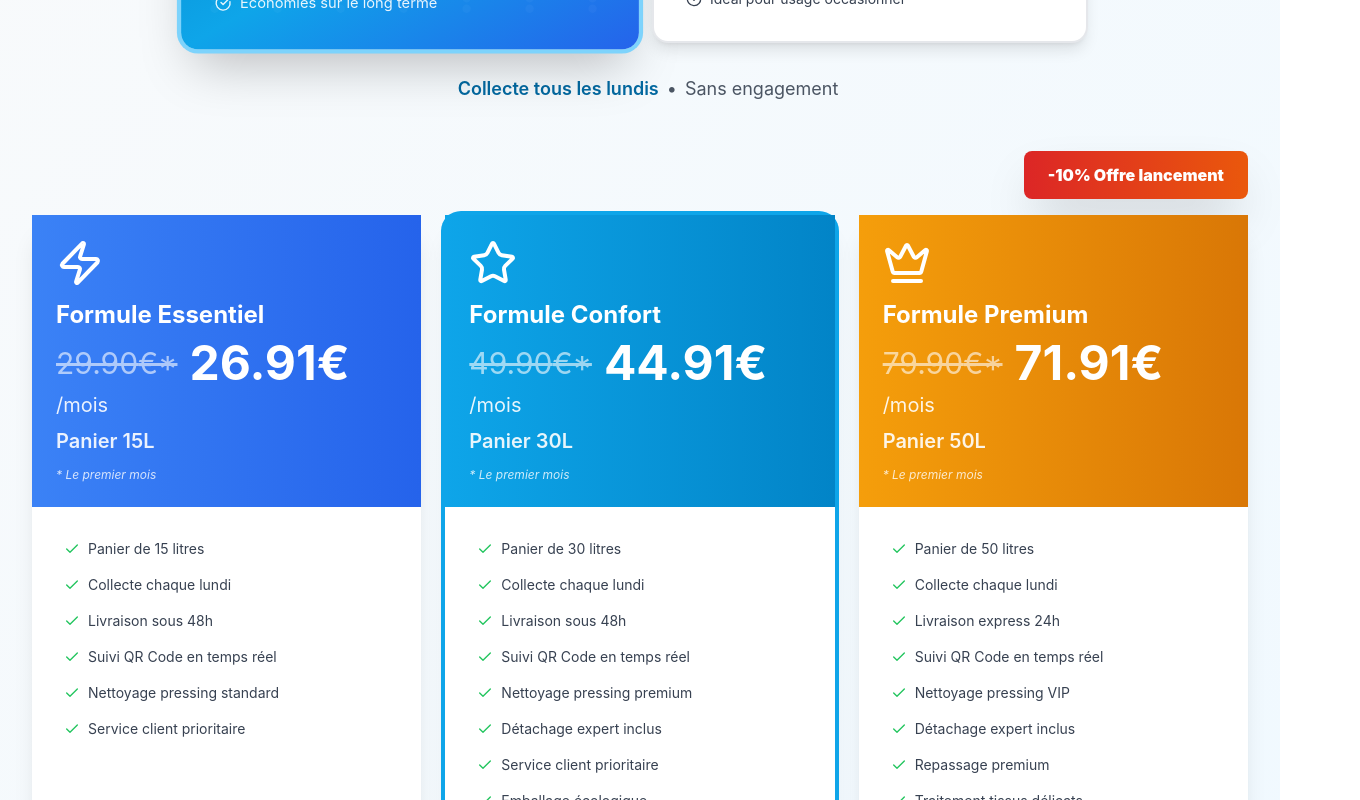
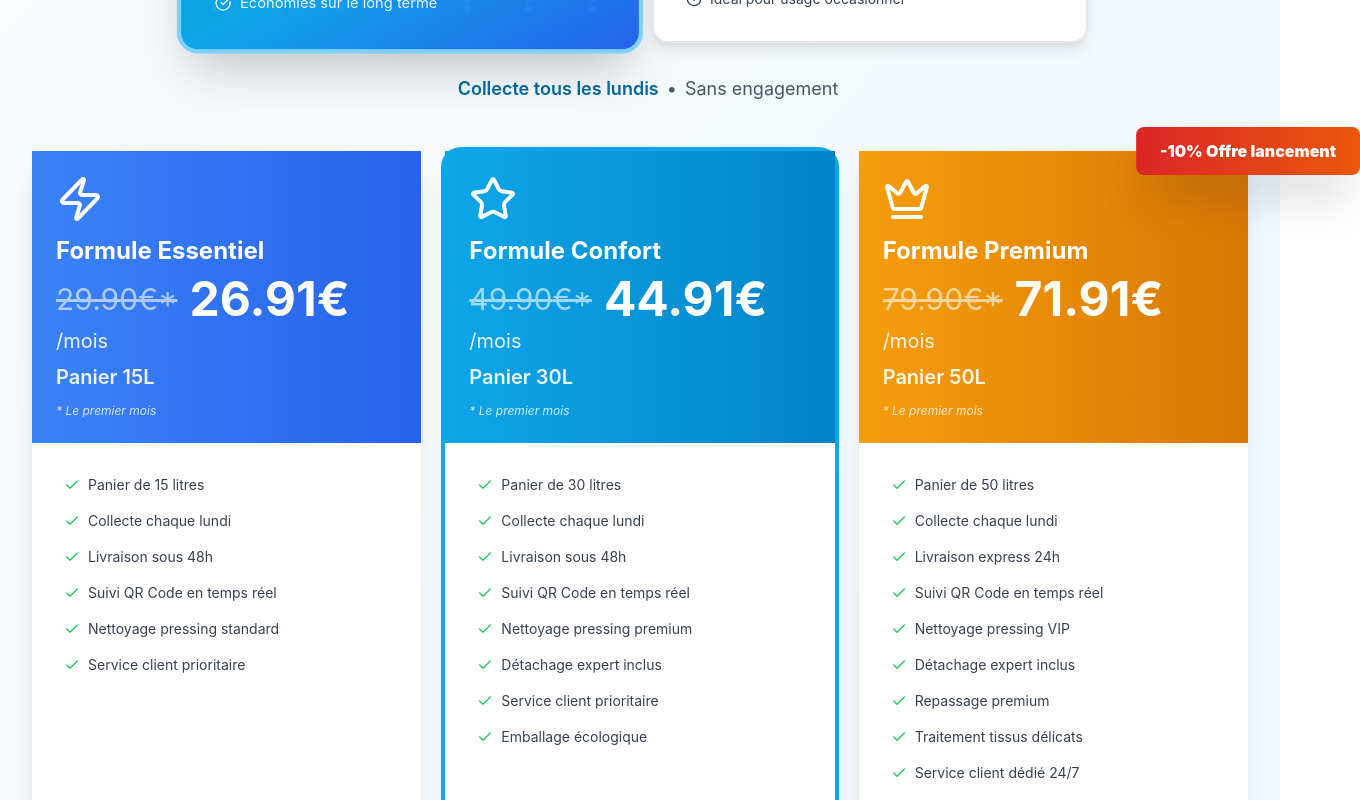
Before and after one commit to zekitml61-maker/sanane, a Next.js app: page / in a window 1280 px wide. Shown: the part 4140-4940 px from the top of the page, 1360 px wide, since content can reach past the window. Built offline with nearby package versions, Linux system fonts and the light colour scheme.

Commit message:
UX: Badge offre a cheval sur bord droit grille
- Position: absolute -top-6 right-0
- translate-x-1/2: moitie dehors, moitie dedans
- z-30 pour etre au-dessus
- Badge rouge/orange avec K2000
- A cheval sur le bord de la grille
- Effet tape-a-l'oeil maximal

```diff
--- a/components/PricingToggle.tsx
+++ b/components/PricingToggle.tsx
@@ -348,9 +348,11 @@ export default function PricingToggle() {
           </div>
         </div>
 
-        {/* Badge offre lancement global - En haut à droite */}
+        {/* Grille des offres avec animation - Mobile optimisé */}
+        <div className="relative grid grid-cols-1 md:grid-cols-2 lg:grid-cols-3 gap-6 items-stretch">
+          {/* Badge offre lancement - À cheval sur le bord droit */}
           {activeTab === 'subscription' && (
-          <div className="flex justify-end mb-4">
+            <div className="absolute -top-6 right-0 translate-x-1/2 z-30">
               <div className="bg-gradient-to-r from-red-600 to-orange-600 text-white px-6 py-3 rounded-lg text-sm sm:text-base font-black shadow-2xl relative overflow-hidden">
                 <span className="relative z-10">-10% Offre lancement</span>
                 {/* Effet K2000 */}
@@ -358,9 +360,6 @@ export default function PricingToggle() {
               </div>
             </div>
           )}
-
-        {/* Grille des offres avec animation - Mobile optimisé */}
-        <div className="grid grid-cols-1 md:grid-cols-2 lg:grid-cols-3 gap-6 items-stretch">
           {currentOffers.map((offer, index) => (
             <div
               key={`${activeTab}-${index}`}
```
Lines whose indentation alone changed are shown as unchanged.
